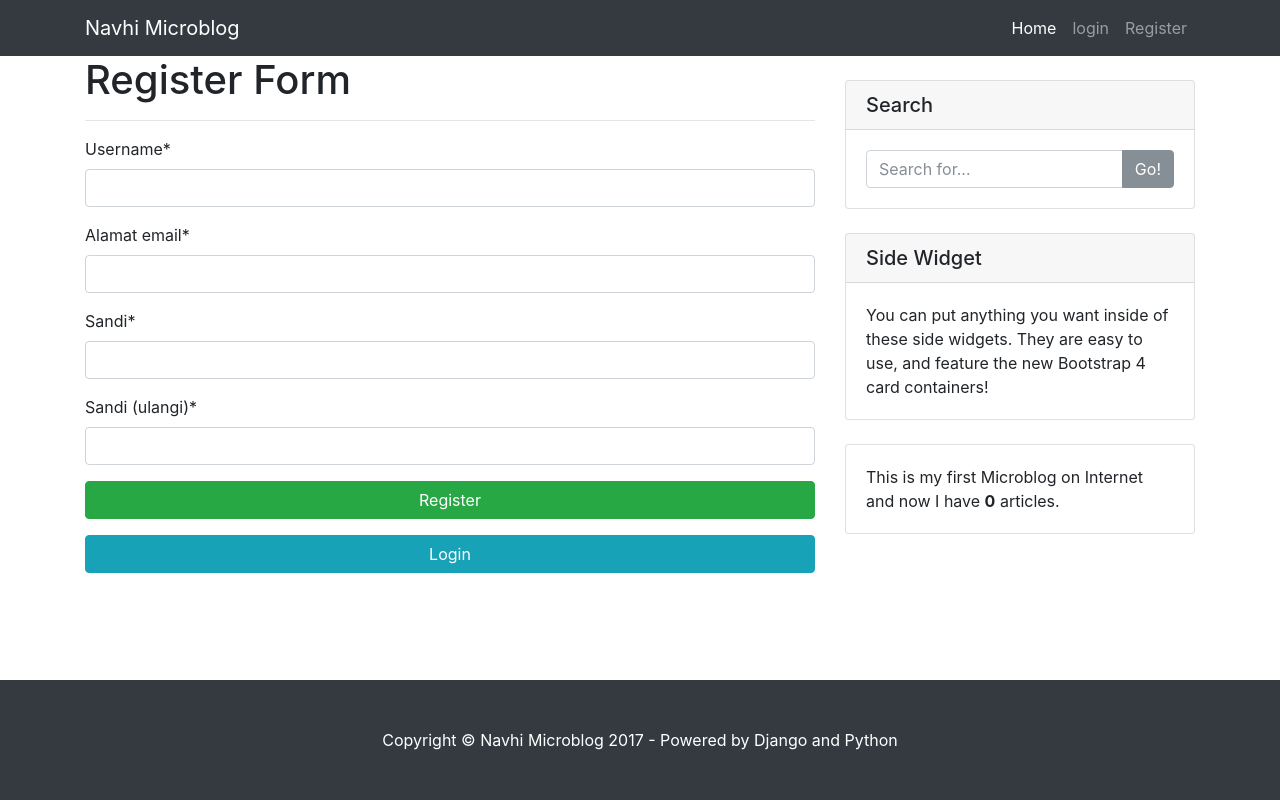
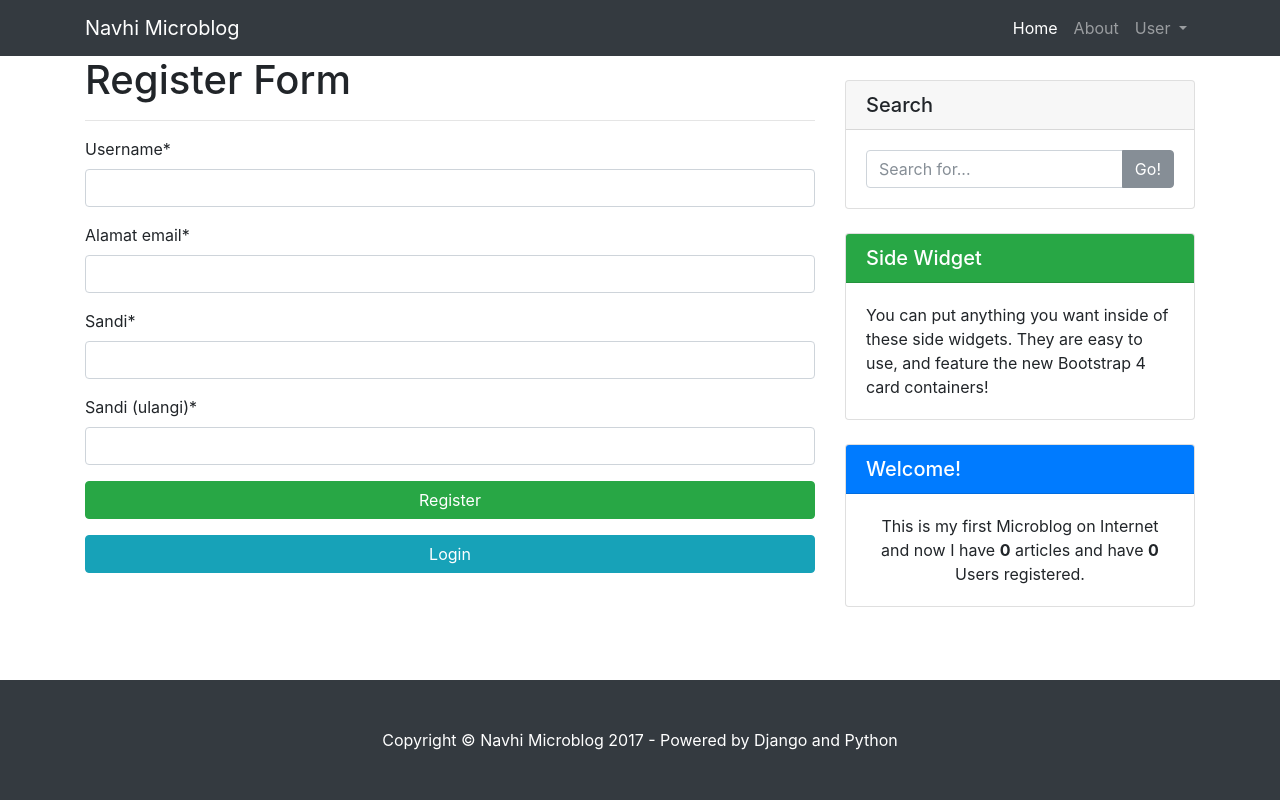
Before and after one commit to ravhirzldi/django-microblog, a Django app: page /register/ in a window 1280 px wide. Run offline with Django 3.2, Linux system fonts and the light colour scheme; data that the repository does not hold is empty; some libraries are stand-ins or nearby versions.

Commit message:
change navbar layout

```diff
--- a/microblog/templates/base.html
+++ b/microblog/templates/base.html
@@ -1,4 +1,4 @@
-<!doctype html>
+<!DOCTYPE html>
     <html lang="en">
         {% load costume_tags %}
 		{% load static %}
@@ -11,6 +11,7 @@
             <!-- Latest compiled and minified Bootstrap 4 Beta 4 -->
 			<link rel="stylesheet" href="https://maxcdn.bootstrapcdn.com/bootstrap/4.0.0-beta.2/css/bootstrap.min.css">
 			<link rel="stylesheet" type="text/css" href="{% static 'css/microblog.css' %}" />
+			<!--Costume font from Google Font API's-->
 			<link href="http://fonts.googleapis.com/css?family=Lobster&subset=latin,latin-ext" rel="stylesheet" type="text/css">
 
             <!--Disqus Meta Tag configuration-->
@@ -37,8 +38,8 @@
             <!--Facebook meta tag for sharing button configuration-->
             <meta property="og:url"           content="{{ request.build_absolute_uri }}" />
             <meta property="og:type"          content="website" />
-            <meta property="og:title"         content={{ post.title }} />
-            <meta property="og:description"   content={{ post.body|truncatewords:5|striptags }} />
+            <meta property="og:title"         content="{{ post.title }}" />
+            <meta property="og:description"   content="{{ post.body|truncatewords:5|striptags }}" />
 
             <title>{% block title %}{% endblock %}</title>
         </head>
@@ -58,6 +59,9 @@
 						<span class="sr-only">(current)</span>
 					  </a>
 					</li>
+					<li class="nav-item">
+						<a class="nav-link" href="#about">About</a>
+					</li>
 					{% if user.is_authenticated %}
 					<li class="nav-item dropdown">
 						<a class="nav-link dropdown-toggle" href="#" id="navbarDropdown" role="button" data-toggle="dropdown" aria-haspopup="true" aria-expanded="false">
@@ -70,11 +74,15 @@
 						</div>
 					</li>
 					{% else %}
-					<li class="nav-item">
-						<a class="nav-link" href="{% url 'login' %}">login</a>
-					</li>
-					<li class="nav-item">
-						<a class="nav-link" href="/register">Register</a>
+					<li class="nav-item dropdown">
+						<a class="nav-link dropdown-toggle" href="#user" id="navbarDropdown" role="button" data-toggle="dropdown" aria-haspopup="true" aria-expanded="false">
+							User
+						</a>
+						<div class="dropdown-menu" aria-labelledby="navbarDropdown">
+							<a class="dropdown-item" href="{% url 'login' %}">Login</a>
+							<div class="dropdown-divider"></div>
+							<a class="dropdown-item" href="/register">Register</a>
+						</div>
 					</li>
 					{% endif %}
 				  </ul>
@@ -107,15 +115,17 @@
 
 						<!-- Side Widget -->
 						<div class="card my-4">
-							<h5 class="card-header">Side Widget</h5>
+							<h5 class="card-header bg-success text-white">Side Widget</h5>
 							<div class="card-body">
 								You can put anything you want inside of these side widgets. They are easy to use, and feature the new Bootstrap 4 card containers!
 							</div>
 						</div>
 
 						<div class="card my-4">
-							<div class="card-body">
-								This is my first Microblog on Internet and now I have <b>{% total_post %}</b> articles.
+							<h5 class="card-header bg-primary text-white">Welcome!</h5>
+							<div class="card-body text-center">
+								This is my first Microblog on Internet and now I have <b>{% total_post %}</b> articles and
+								have <b>{% total_user %}</b> Users registered.
 							</div>
 						</div>
 
@@ -131,8 +141,8 @@
 		</footer>
 
 		<!--All Script put in here to make page loading faster-->
-		<script src="https://code.jquery.com/jquery-3.2.1.slim.min.js" integrity="sha384-KJ3o2DKtIkvYIK3UENzmM7KCkRr/rE9/Qpg6aAZGJwFDMVNA/GpGFF93hXpG5KkN" crossorigin="anonymous"></script>
-		<script src="https://cdnjs.cloudflare.com/ajax/libs/popper.js/1.12.3/umd/popper.min.js" integrity="sha384-vFJXuSJphROIrBnz7yo7oB41mKfc8JzQZiCq4NCceLEaO4IHwicKwpJf9c9IpFgh" crossorigin="anonymous"></script>
-		<script src="https://maxcdn.bootstrapcdn.com/bootstrap/4.0.0-beta.2/js/bootstrap.min.js" integrity="sha384-alpBpkh1PFOepccYVYDB4do5UnbKysX5WZXm3XxPqe5iKTfUKjNkCk9SaVuEZflJ" crossorigin="anonymous"></script>
+		<script src="https://code.jquery.com/jquery-3.2.1.slim.min.js"></script>
+		<script src="https://cdnjs.cloudflare.com/ajax/libs/popper.js/1.12.3/umd/popper.min.js"></script>
+		<script src="https://maxcdn.bootstrapcdn.com/bootstrap/4.0.0-beta.2/js/bootstrap.min.js"></script>
         </body>
     </html>
--- a/microblog/templates/registration/register.html
+++ b/microblog/templates/registration/register.html
@@ -1,6 +1,6 @@
 {% extends "base.html" %}
 {% load crispy_forms_tags %}
-{% block title %}Navhi Microblog - Signup{% endblock %}
+{% block title %}Navhi Microblog - Register{% endblock %}
 {% block content %}
 <div class="col-lg-8 text-justify">
       <h1>Register Form</h1>
--- a/microblog/templatetags/costume_tags.py
+++ b/microblog/templatetags/costume_tags.py
@@ -1,8 +1,13 @@
 from django import template
 from ..models import Post
+from django.contrib.auth.models import User
 register = template.Library()
 
 # Get total posts counts for rendering in template
 @register.simple_tag
 def total_post():
     return Post.published.count()
+
+@register.simple_tag
+def total_user():
+    return User.objects.count()
```
